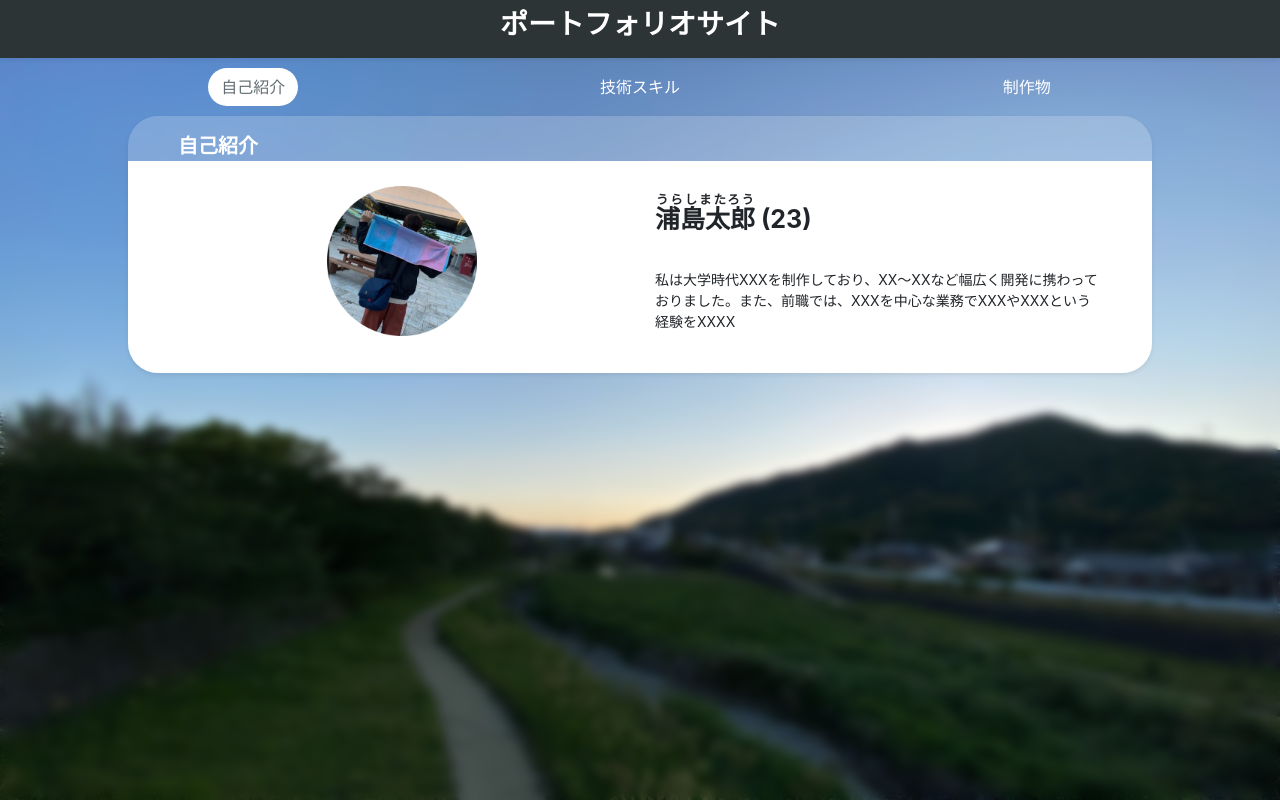
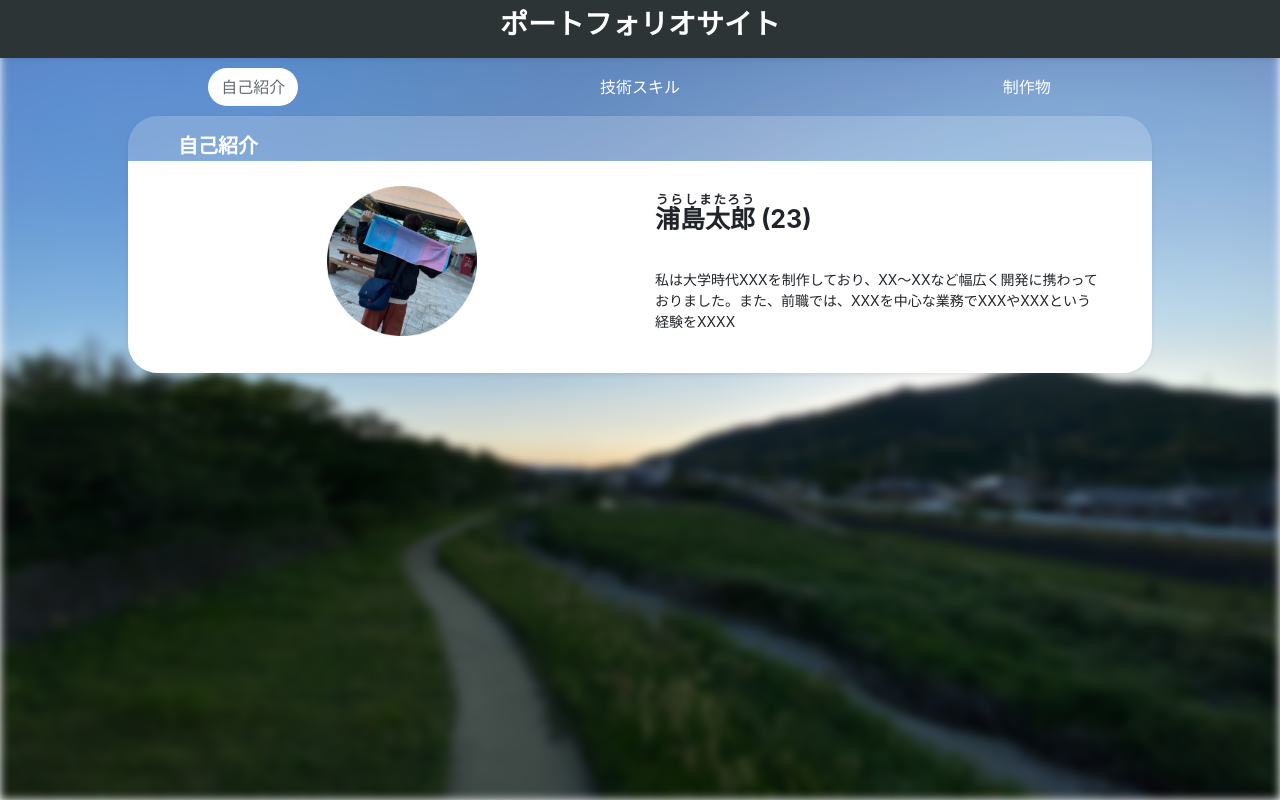
Before and after one commit to hasecom/haseapp_portfolio, a Vue app in the folder portfolio/: page / in a window 1280 px wide. Built offline with nearby package versions, Linux system fonts and the light colour scheme.

Commit message:
cssの編集

```diff
--- a/portfolio/src/App.vue
+++ b/portfolio/src/App.vue
@@ -11,6 +11,9 @@
           <router-view></router-view>
         </div>
       </div>
+    </div>
+    <div id="bgImage">
+      <img src="./assets/images/background.png" alt="" srcset="">
     </div>
   </div>
 </template>
@@ -66,26 +69,24 @@ export default {
 </script>
 
 <style>
-body {
-  background-image: url("./assets/images/background.png");
-  background-repeat: no-repeat;
-  background-attachment: fixed;
-  background-size:cover;
+#bgImage{
+
 }
-body::before {
-  content: '';
+#bgImage img{
+  position: fixed;
+  width:100%;
+  height:100vh;
+  top: 0;
+  right: 0;
+  left: 0;
+  bottom: 0;
+  z-index: -1;
   background: inherit;/*.bgImageで設定した背景画像を継承する*/
   -webkit-filter: blur(5px);
   -moz-filter: blur(5px);
   -o-filter: blur(5px);
   -ms-filter: blur(5px);
   filter: blur(5px);
-  position: absolute;
-  left: 0;
-  right: 0;
-  top: 0;
-  bottom: 0;
-  z-index: -1;
 }
 .pointer{
   cursor: pointer;
```
